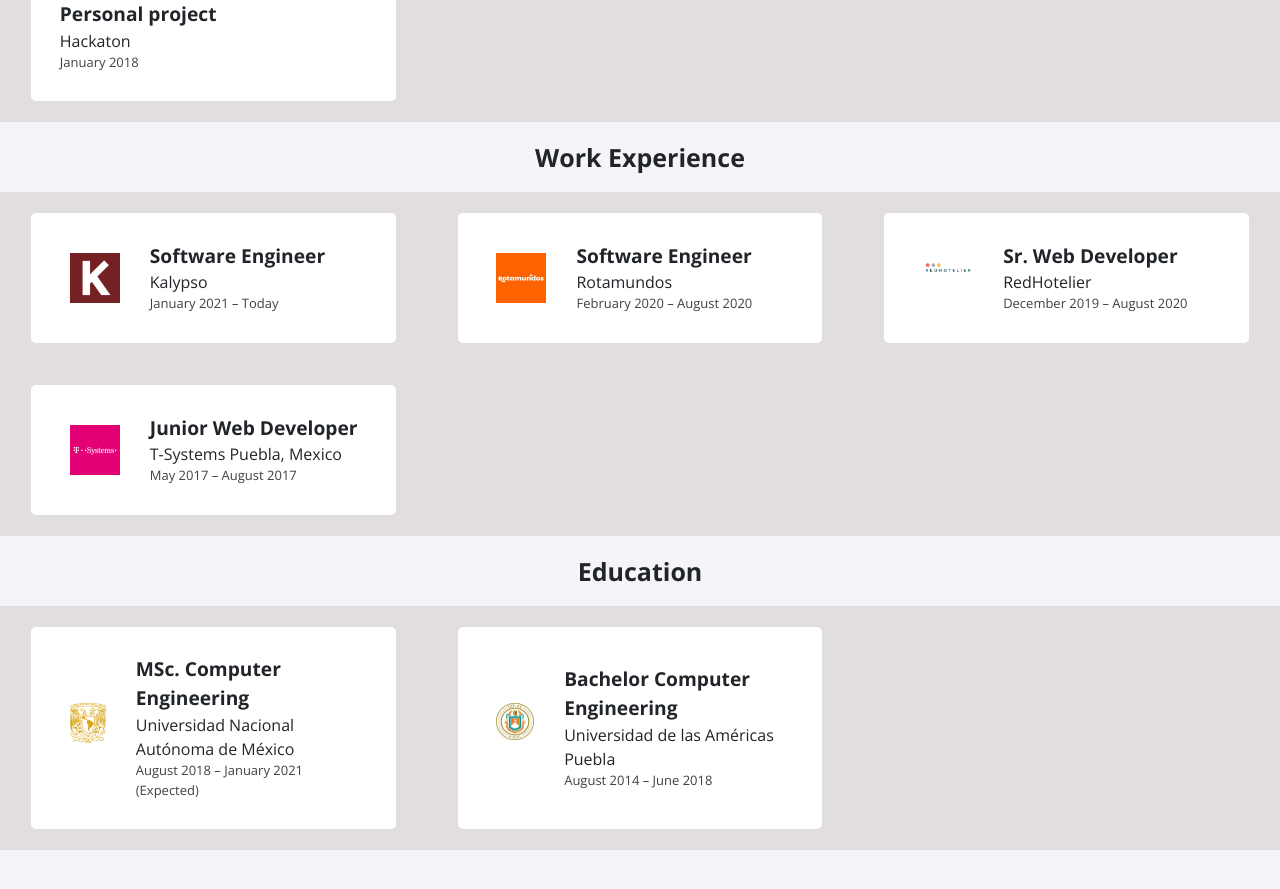
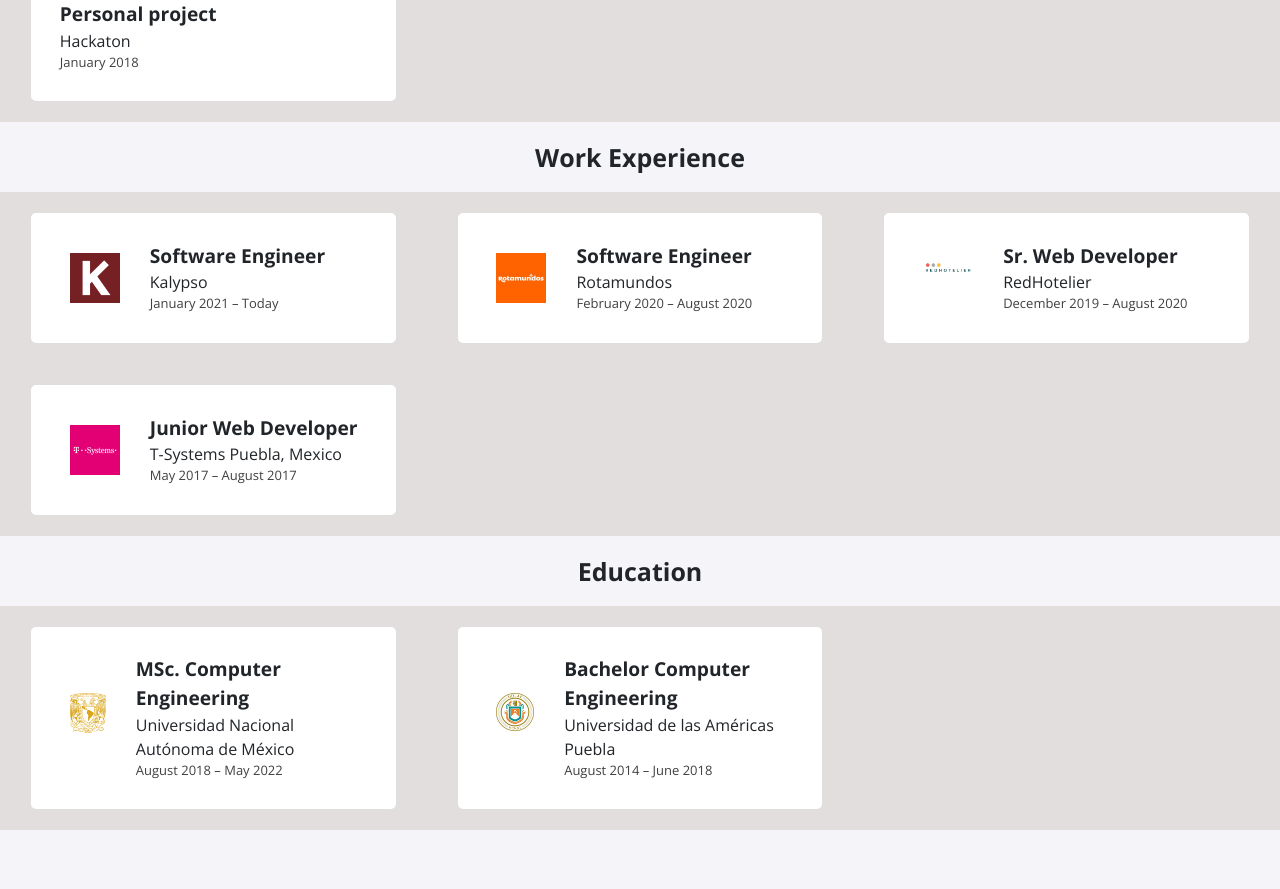
Before and after one commit to raulgonzalezcz/raulgonzalezcz.github.io, a Jekyll site: the page built from index.html, in a window 1280 px wide and 900 px high, scrolled down 686 px. Shown: the top 889 px of the window. Built offline with Jekyll 4.4.1, drawn with Linux system fonts in a browser that asks for light colours; nearby versions of some CDN libraries.

Commit message:
Changes for education data

```diff
--- a/_data/education.yml
+++ b/_data/education.yml
@@ -1,6 +1,6 @@
 - course: MSc. Computer Engineering
   institute: Universidad Nacional Autónoma de México
-  dates: August 2018 – January 2021 (Expected)
+  dates: August 2018 – May 2022
   logo: unam.png
 
 - course: Bachelor Computer Engineering
```
